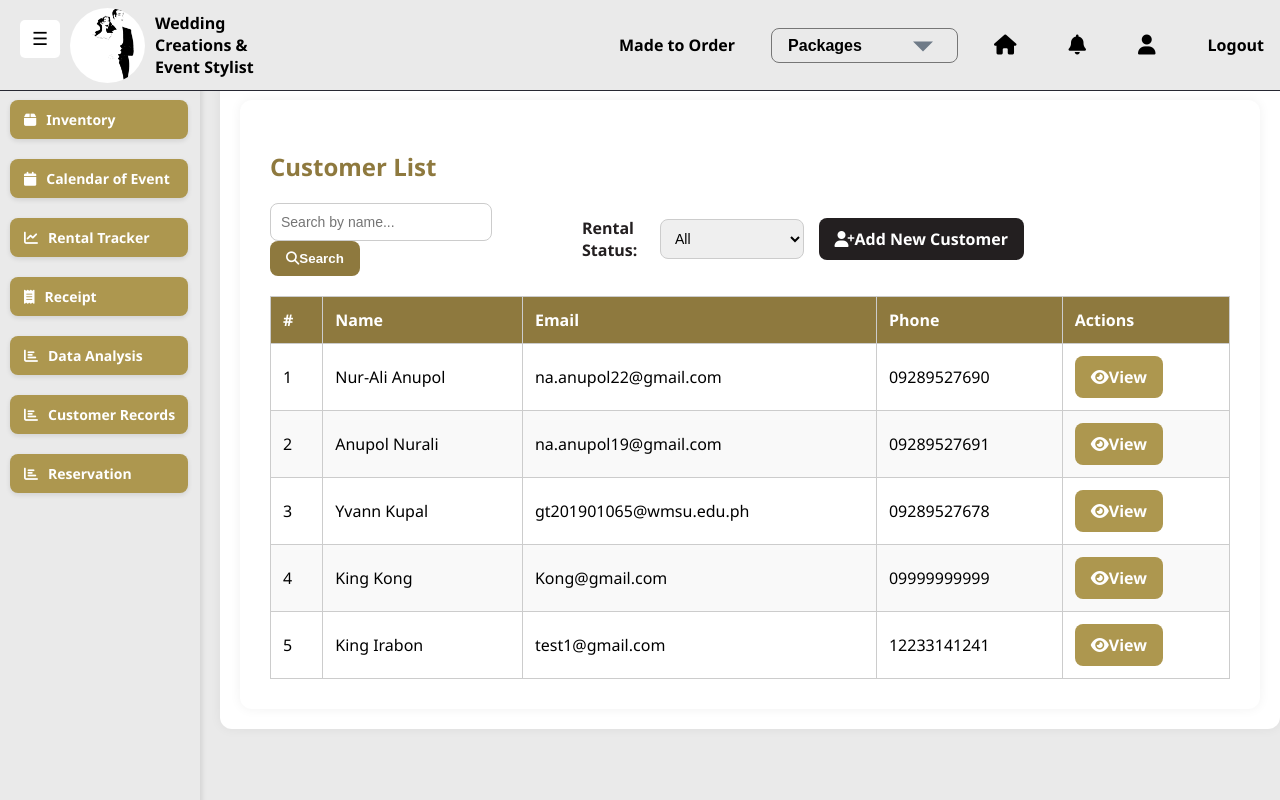
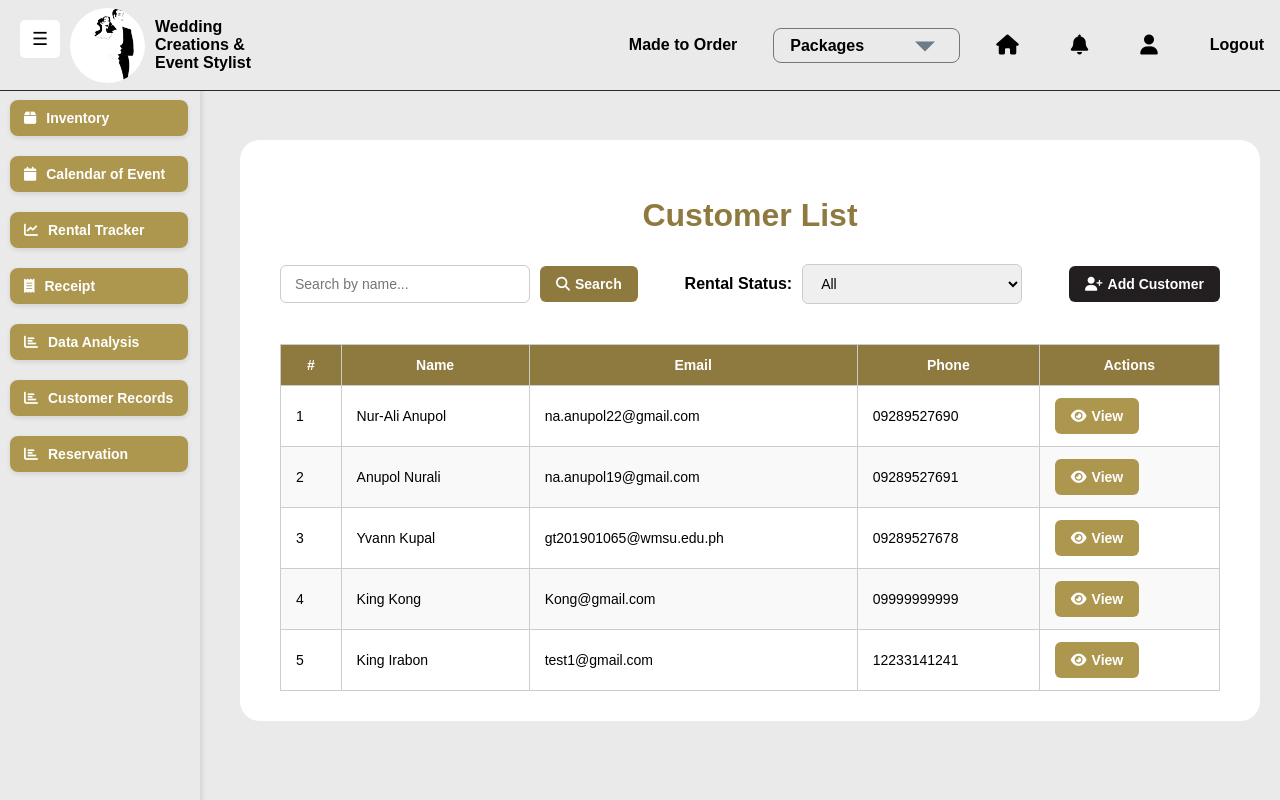
Before and after one commit to Neodayo/Saritas, a Django app: page /customer/list/ in a window 1280 px wide. Run offline with Django 4.2, Linux system fonts and the light colour scheme; a user stored in the database is signed in; data comes from the database, SQL or seed files in the repository; some web fonts are replaced.

Commit message:
customer records
improve ui

```diff
--- a/saritas/saritasapp/templates/saritasapp/customer_list.html
+++ b/saritas/saritasapp/templates/saritasapp/customer_list.html
@@ -2,30 +2,30 @@
 {% block title %}Customer List{% endblock %}
 
 {% block content %}
-<div class="container mt-4">
-    <h2 class="text-center mb-4" style="color: #8E793E;">Customer List</h2>
+<div class="main-container">
+    <h2 class="page-title">Customer List</h2>
 
     <!-- Search & Filter Section -->
     <div class="filter-container">
-        <div class="search-box">
-            <form method="GET" action="{% url 'saritasapp:customer_list' %}">
-                <input type="text" name="q" class="search-input" placeholder="Search by name..." value="{{ request.GET.q }}">
-                <button type="submit" class="btn-primary">
-                    <i class="fas fa-search"></i> Search
-                </button>
-            </form>
-        </div>
+        <form method="GET" action="{% url 'saritasapp:customer_list' %}" class="search-box">
+            <input type="text" name="q" class="search-input" placeholder="Search by name..." value="{{ request.GET.q }}">
+            <button type="submit" class="btn-primary">
+                <i class="fas fa-search"></i> Search
+            </button>
+        </form>
+
         <div class="filter-box">
-            <label for="status-filter"><strong style="color: #231F20;">Rental Status:</strong></label>
+            <label for="status-filter"><strong>Rental Status:</strong></label>
             <select id="status-filter" class="filter-select">
                 <option value="{% url 'saritasapp:customer_list' %}" {% if filter_status == 'all' %}selected{% endif %}>All</option>
                 <option value="{% url 'saritasapp:customer_list' %}?status=renting" {% if filter_status == 'renting' %}selected{% endif %}>Renting</option>
                 <option value="{% url 'saritasapp:customer_list' %}?status=returned" {% if filter_status == 'returned' %}selected{% endif %}>Returned</option>
             </select>
         </div>
+
         <div class="add-button">
             <a href="{% url 'saritasapp:add_customer' %}" class="btn-success">
-                <i class="fas fa-user-plus"></i> Add New Customer
+                <i class="fas fa-user-plus"></i> Add Customer
             </a>
         </div>
     </div>
@@ -66,74 +66,111 @@
 
     <style>
         body {
-            font-family: 'Segoe UI', sans-serif;
+            font-family: Arial, sans-serif;
             background-color: #EAEAEA;
+            margin: 0;
+            padding: 0;
         }
 
-        .container {
-            max-width: 1200px;
-            margin: auto;
+        .main-container {
+            max-width: 1100px;
             background: white;
-            padding: 30px;
-            border-radius: 12px;
-            box-shadow: 0 0 12px rgba(0, 0, 0, 0.06);
+            padding: 30px 40px;
+            border-radius: 20px; /* rounded edges */
+            margin: 40px auto;
+            box-shadow: none; /* no shadow */
+        }
+
+        .page-title {
+            text-align: center;
+            font-size: 32px;
+            font-weight: bold;
+            color: #8E793E;
+            margin-bottom: 30px;
         }
 
         .filter-container {
             display: flex;
+            flex-wrap: wrap;
+            justify-content: space-between;
             align-items: center;
             gap: 15px;
-            margin-bottom: 20px;
-            flex-wrap: wrap;
+            margin-bottom: 25px;
         }
 
-        .search-box, .filter-box, .add-button {
+        .search-box,
+        .filter-box,
+        .add-button {
             display: flex;
             align-items: center;
             gap: 10px;
         }
 
-        .search-input, .filter-select {
-            padding: 10px;
+        .search-input,
+        .filter-select {
+            padding: 10px 14px;
             border: 1px solid #ccc;
-            border-radius: 8px;
+            border-radius: 6px;
             font-size: 14px;
-            width: 100%;
-            max-width: 200px;
+            width: 220px;
         }
 
-        .btn-primary, .btn-success, .btn-info {
+        .btn-primary,
+        .btn-success,
+        .btn-info {
             display: inline-flex;
             align-items: center;
+            gap: 5px;
             padding: 10px 16px;
-            border-radius: 8px;
+            border-radius: 6px;
+            font-size: 14px;
+            font-weight: 600;
+            text-decoration: none;
             border: none;
-            text-decoration: none;
-            color: white;
-            font-weight: bold;
             cursor: pointer;
             transition: background 0.3s ease;
+            color: #fff;
         }
 
-        .btn-primary { background-color: #8E793E; }
-        .btn-primary:hover { background-color: #AD974F; }
+        .btn-primary {
+            background-color: #8E793E;
+        }
 
-        .btn-success { background-color: #231F20; }
-        .btn-success:hover { background-color: #333333; }
+        .btn-primary:hover {
+            background-color: #AD974F;
+        }
 
-        .btn-info { background-color: #AD974F; }
-        .btn-info:hover { background-color: #8E793E; }
+        .btn-success {
+            background-color: #231F20;
+        }
+
+        .btn-success:hover {
+            background-color: #333;
+        }
+
+        .btn-info {
+            background-color: #AD974F;
+        }
+
+        .btn-info:hover {
+            background-color: #8E793E;
+        }
+
+        .table-responsive {
+            overflow-x: auto;
+        }
 
         .custom-table {
             width: 100%;
             border-collapse: collapse;
-            margin-top: 10px;
+            margin-top: 15px;
         }
 
-        .custom-table th, .custom-table td {
+        .custom-table th,
+        .custom-table td {
+            padding: 12px 15px;
             border: 1px solid #ccc;
-            padding: 12px;
-            text-align: left;
+            font-size: 14px;
         }
 
         .custom-table th {
@@ -146,7 +183,7 @@
         }
 
         .custom-table tr:hover {
-            background-color: #f1f1f1;
+            background-color: #f2f2f2;
         }
 
         @media (max-width: 768px) {
@@ -154,12 +191,23 @@
                 flex-direction: column;
                 align-items: stretch;
             }
+
+            .search-box,
+            .filter-box,
+            .add-button {
+                width: 100%;
+                justify-content: space-between;
+            }
+
+            .search-input,
+            .filter-select {
+                width: 100%;
+            }
         }
     </style>
 
-    <!-- JS: Status filter onchange -->
     <script>
-        document.getElementById("status-filter").addEventListener("change", function() {
+        document.getElementById("status-filter").addEventListener("change", function () {
             const url = new URL(this.value, window.location.origin);
             const params = new URLSearchParams(window.location.search);
             if (params.has("q")) {
```
